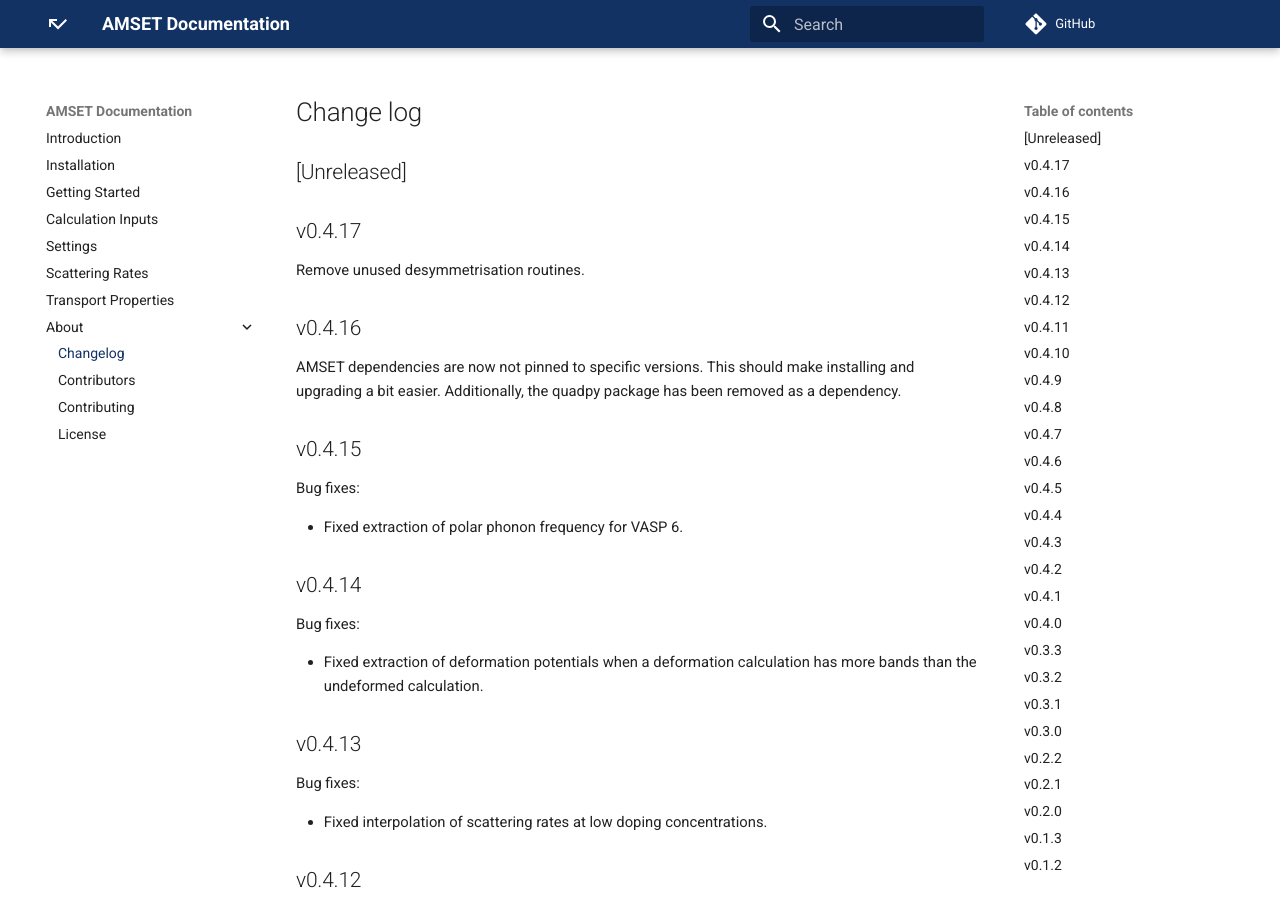
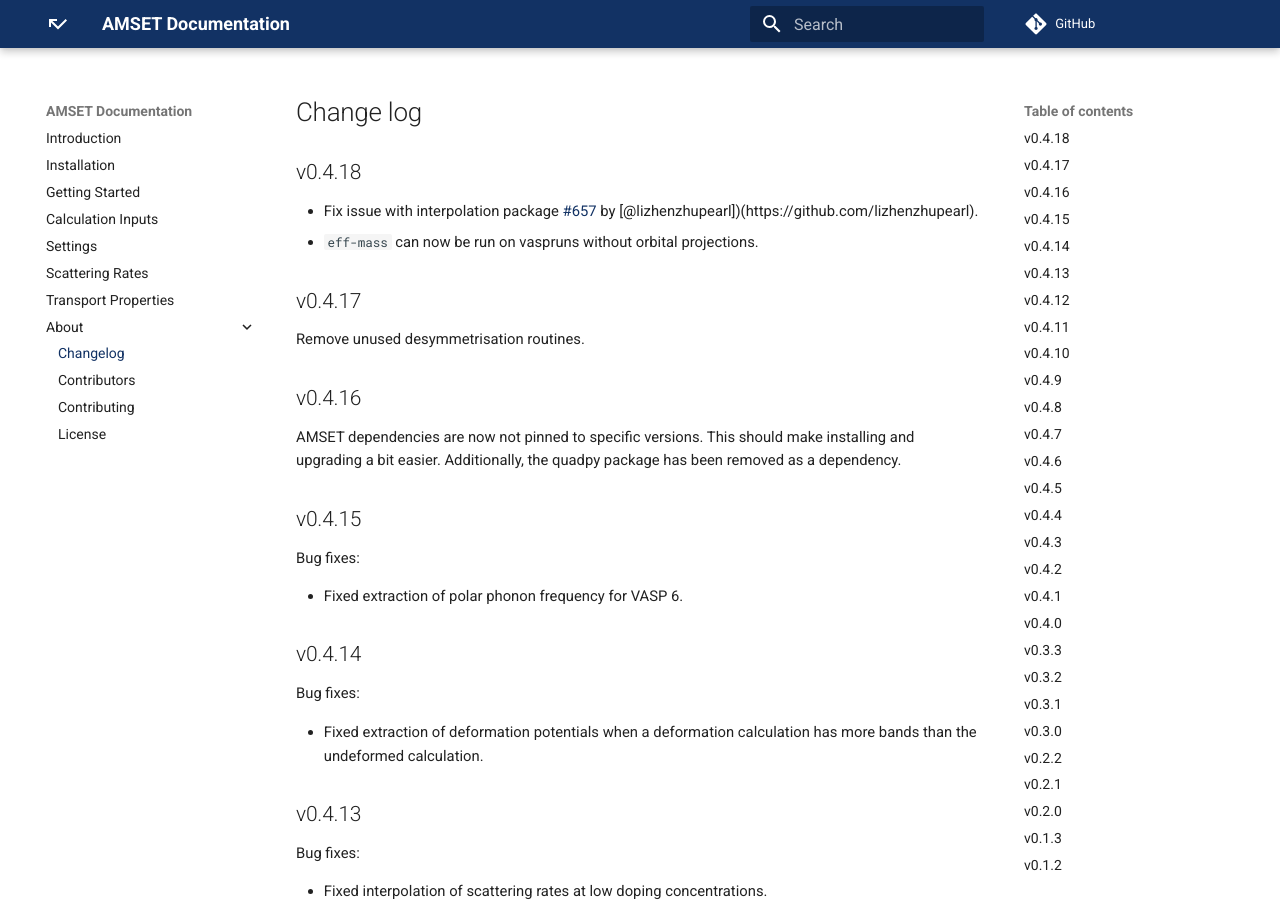
Before and after one commit to hackingmaterials/amset, an MkDocs documentation site: the page built from docs/src/changelog.md, in a window 1280 px wide and 900 px high. Built offline with MkDocs 1.6.1 and Material for MkDocs 9.7.7, drawn with Linux system fonts in a browser that asks for light colours; comment, search, counter and statistics services are not loaded.

Commit message:
Update changelog

```diff
--- a/amset/__init__.py
+++ b/amset/__init__.py
@@ -1 +1 @@
-__version__ = "0.4.17"
+__version__ = "0.4.18"
--- a/docs/src/changelog.md
+++ b/docs/src/changelog.md
@@ -1,6 +1,10 @@
 # Change log
 
-## [Unreleased]
+## v0.4.18
+
+- Fix issue with interpolation package [#657](https://github.com/hackingmaterials/amset/pull/657)
+  by [@lizhenzhupearl])(https://github.com/lizhenzhupearl).
+- `eff-mass` can now be run on vaspruns without orbital projections.
 
 ## v0.4.17
 
```
